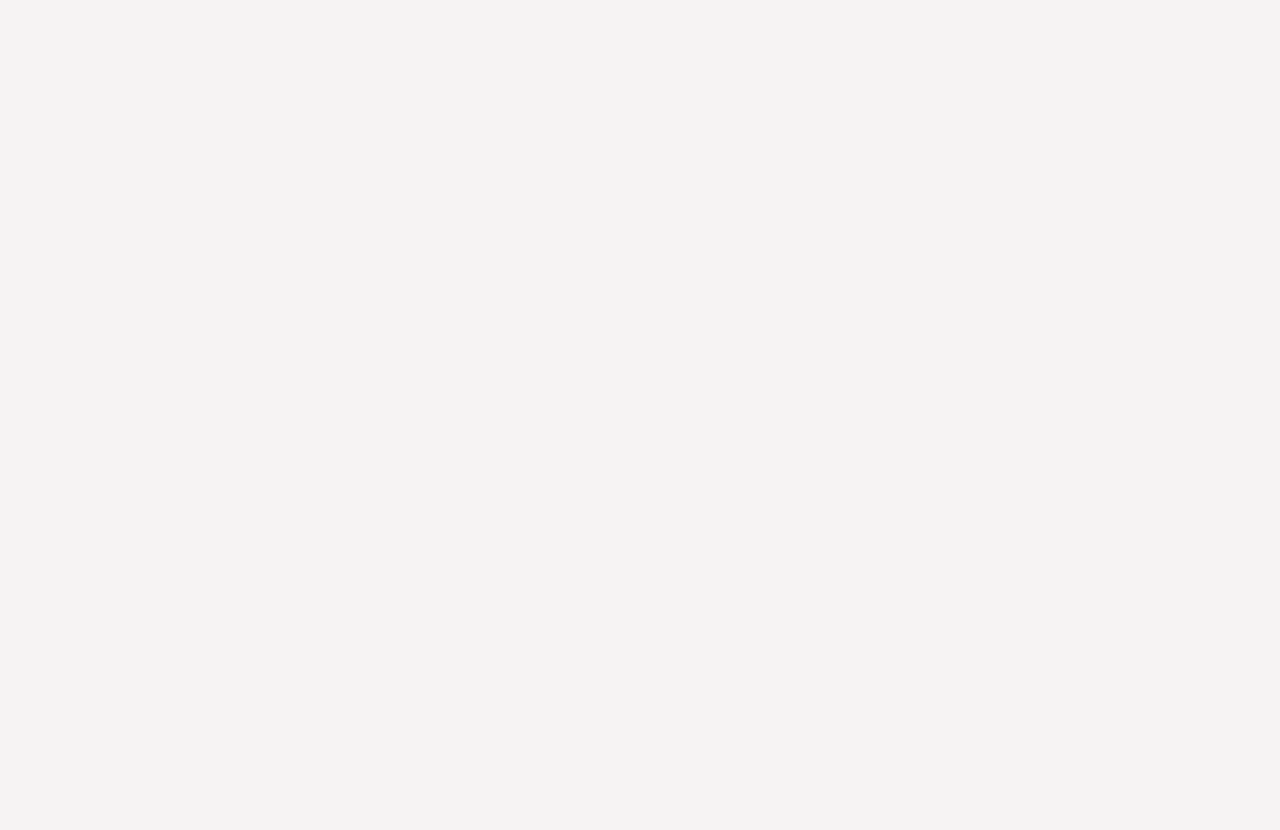
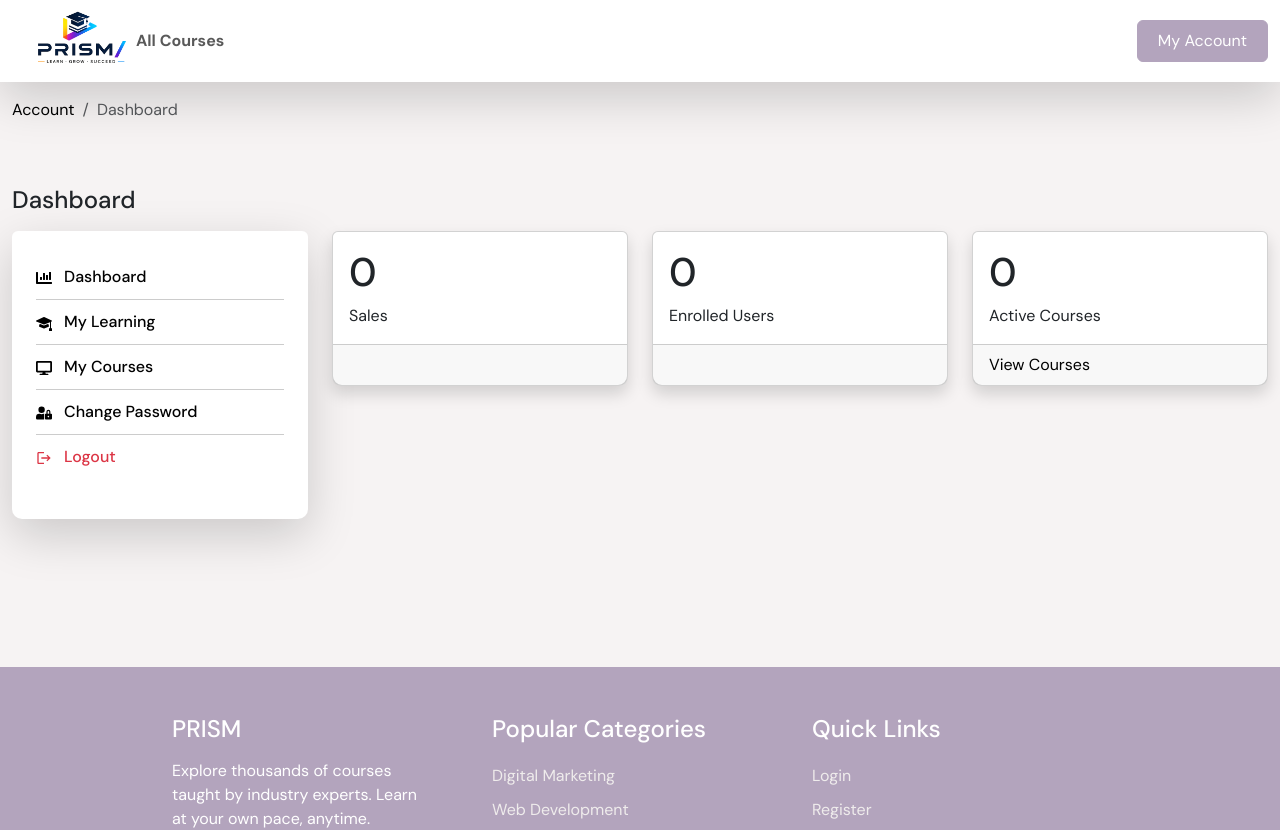
Before and after one commit to ronronpings/lmsProject, a React app in the folder frontend/: page /account/dashboard in a window 1280 px wide. Before the commit this address had no page. Shown: the top 830 px of the page. Before the commit the page ends 800 px from the top, so only its background shows below. Built offline with nearby package versions, Linux system fonts and the light colour scheme; sample sign-in values are in the browser's storage; the HTML template or start-up script is replaced by a standard one.

Commit message:
Authenticaltion Login,Dasbboard connection

```diff
--- a/frontend/src/App.jsx
+++ b/frontend/src/App.jsx
@@ -9,7 +9,9 @@ import { MyCourses } from './component/pages/account/MyCourses'
 import { MyLearning } from './component/pages/account/MyLearning'
 import { WatchCourse } from './component/pages/account/WatchCourse'
 import { ChangePassword } from './component/pages/account/ChangePassword'
+import { Dashboard } from './component/pages/account/Dashboard'
 import { Toaster } from 'react-hot-toast'
+import { RequireAuth } from './component/common/RequireAuth'
 
 
 function App() {
@@ -28,6 +30,15 @@ function App() {
             <Route path='/account/courses-enrolled' element={<MyLearning/>} />
             <Route path='/account/watch-courses' element={<WatchCourse/>} />
             <Route path='/account/change-password' element={<ChangePassword/>} />
+
+
+            <Route  path='/account/dashboard' element={
+              <RequireAuth>
+                <Dashboard/>
+              </RequireAuth>
+            } />
+            {/* <Route path='/account/dashboard' element={<Dashboard/>} />       */}
+
         </Routes>
 
       <Toaster
--- /dev/null
+++ b/frontend/src/component/Context/Auth.jsx
@@ -0,0 +1,21 @@
+import { createContext, useState } from "react";
+
+export const AuthContext = createContext();
+
+export const AuthProvider = ({children}) => {
+    const userInfo = localStorage.getItem('userInfoLms');
+    const [user,setUser] = useState(userInfo);
+
+    const login = (user) =>{
+        setUser(user);
+    }
+    const logout = () => {
+        localStorage.removeItem('userInfoLms');
+        setUser(null);
+    }
+    return <AuthContext.Provider value={{
+        user,login,logout
+    }}>
+        {children}
+    </AuthContext.Provider>
+}
--- /dev/null
+++ b/frontend/src/component/common/RequireAuth.jsx
@@ -0,0 +1,13 @@
+import React, { useContext } from "react";
+import { AuthContext } from "../Context/Auth";
+import { Navigate } from "react-router-dom";
+
+export const RequireAuth = ({children}) => {
+    const {user} = useContext(AuthContext);
+
+    if(!user){
+        return <Navigate to={`/account/login`}></Navigate>
+    }
+
+    return children;
+}
--- a/frontend/src/component/pages/Login.jsx
+++ b/frontend/src/component/pages/Login.jsx
@@ -1,6 +1,64 @@
-import React from "react";
-import { Link } from 'react-router-dom'
+import React, { useContext } from "react";
+import { useForm } from "react-hook-form";
+import { Link, useNavigate } from 'react-router-dom'
+import { apiUrl } from "../common/Config";
+import  toast  from "react-hot-toast";
+import { AuthContext } from "../Context/Auth";
+
 export const Login = ()=> {
+
+  const {login} = useContext(AuthContext);
+  const navigate = useNavigate();
+  const {
+    handleSubmit, register, formState: {errors}, setError
+  } = useForm()
+  const handleLogin = async (data) => {
+    // console.log('form data:', data);
+  // return;
+    try {
+      const res = await fetch(`${apiUrl}login`, {
+        method: 'POST',
+        headers: {
+          'Content-Type': 'application/json',
+          'Accept': 'application/json',
+        },
+        body: JSON.stringify(data),
+      });
+
+      const result = await res.json();
+      //import toast
+
+      if (!res.ok) {
+        // Laravel validation errors example: { errors: { email: ["..."] } }
+        if (result?.errors) {
+          Object.keys(result.errors).forEach((field) => {
+            setError(field, {
+              type: "server",
+              message: result.errors[field][0],
+            });
+          });
+        }
+        //appear toast if invalid credentials comes from backend
+        toast.error(result.message);
+        return; // stop, do not navigate
+      }
+      const userInfo = {
+         name: result?.user?.name,
+         id: result?.user?.id,
+         token:result?.access_token,
+        }
+      const userToken = {
+        token:result?.access_token,
+
+      }
+      localStorage.setItem('userInfoLms',JSON.stringify(userInfo));
+      localStorage.setItem('userToken',JSON.stringify(userToken));
+      login(userInfo);
+      navigate('/account/dashboard');
+    } catch (error) {
+      console.error(error);
+    }
+  };
    return(
      <section className="lms-login-page">
         <div className="lms-login-left">
@@ -14,15 +72,36 @@ export const Login = ()=> {
           <div className="lms-login-card">
             <h2>Login into your account</h2>
 
-            <form className="lms-login-form">
+            <form className="lms-login-form" onSubmit={handleSubmit(handleLogin)}>
               <div className="lms-field-group">
                 <label htmlFor="email">Email *</label>
-                <input id="email" type="email" placeholder="Email" />
+                <input
+               {
+                ...register('email', {
+                    required: "The email field is required.",
+                    pattern: {
+                    value: /^[A-Z0-9._%+-]+@[A-Z0-9.-]+\.[A-Z]{2,}$/i,
+                    message: "Invalid email address"
+                }
+                })
+              }
+              className={`form-control ${errors.email ? 'is-invalid' : ''}`}
+              id="email" htmlFor="email" type="email" placeholder="Email" />
+              {
+                errors.email && <p className="invalid-feedback">{errors.email.message}</p>
+              }
               </div>
 
               <div className="lms-field-group">
                 <label htmlFor="password">Password *</label>
-                <input id="password" type="password" placeholder="Password" />
+                <input
+               {
+                ...register('password', {
+                  required: "The password field is required."
+                })
+              }
+
+              id="password" className={`form-control`} type="password" placeholder="Password" />
               </div>
 
               <div className="lms-login-actions">
--- /dev/null
+++ b/frontend/src/component/pages/account/Dashboard.jsx
@@ -0,0 +1,71 @@
+import React from "react";
+import { Layout } from "../../common/Layout";
+import { UserSidebar } from "../../common/UserSidebar";
+import { Link } from "react-router-dom";
+
+export const Dashboard = ()=> {
+    return(
+        <>
+        <Layout>
+            	<section className='section-4'>
+             <div className='container pb-5 pt-3'>
+				<nav aria-label="breadcrumb">
+					<ol className="breadcrumb">
+						<li className="breadcrumb-item"><Link to="/account">Account</Link></li>
+						<li className="breadcrumb-item active" aria-current="page">Dashboard</li>
+					</ol>
+				</nav>
+                <div className='row'>
+                    <div className='col-md-12 mt-5 mb-3'>
+                        <div className='d-flex justify-content-between'>
+                            <h2 className='h4 mb-0 pb-0'>Dashboard</h2>
+                        </div>
+                    </div>
+                    <div className='col-lg-3 account-sidebar'>
+                        <UserSidebar/>
+                    </div>
+                    <div className='col-lg-9'>
+                        <div className='row'>
+                            <div className='col-md-4'>
+                                <div className='card shadow '>
+                                    <div className='card-body p-3'>
+                                        <h2>0</h2>
+                                        <span>Sales</span>
+                                    </div>
+                                    <div className='card-footer'>
+                                        &nbsp;
+                                        {/* <Link to="">View Users</Link> */}
+                                    </div>
+                                </div>
+                            </div>
+                            <div className='col-md-4'>
+                                <div className='card shadow '>
+                                    <div className='card-body p-3'>
+                                        <h2>0</h2>
+                                        <span>Enrolled Users</span>
+                                    </div>
+                                    <div className='card-footer'>
+                                        &nbsp;
+                                    </div>
+                                </div>
+                            </div>
+                            <div className='col-md-4'>
+                                <div className='card shadow '>
+                                    <div className='card-body p-3'>
+                                        <h2>0</h2>
+                                        <span>Active Courses</span>
+                                    </div>
+                                    <div className='card-footer'>
+                                        <Link to="/admin/orders">View Courses</Link>
+                                    </div>
+                                </div>
+                            </div>
+                        </div>
+                    </div>
+                </div>
+            </div>
+        </section>
+        </Layout>
+        </>
+    )
+}
--- a/frontend/src/component/pages/account/MyCourses.jsx
+++ b/frontend/src/component/pages/account/MyCourses.jsx
@@ -6,10 +6,9 @@ import {CourseEdit} from '../../common/CourseEdit'
 
 
 export const MyCourses = ()=> {
-
    return(
      <>
-
+        <Layout>
              <section className='section-4'>
                 <div className='container'>
                     <div className='row'>
@@ -32,8 +31,7 @@ export const MyCourses = ()=> {
                     </div>
                 </div>
             </section>
-
-
+        </Layout>
     </>
    )
 }
--- a/frontend/src/main.jsx
+++ b/frontend/src/main.jsx
@@ -3,9 +3,12 @@ import { createRoot } from 'react-dom/client'
 import App from './App.jsx'
 import 'bootstrap/dist/css/bootstrap.min.css';
 import './assets/style.scss'
+import { AuthProvider } from './component/Context/Auth.jsx';
 
 createRoot(document.getElementById('root')).render(
   <StrictMode>
+    <AuthProvider>
     <App />
+    </AuthProvider>
   </StrictMode>,
 )
```
Also changed, not shown: 1 other file (tests, documents, lock files or other folders).
